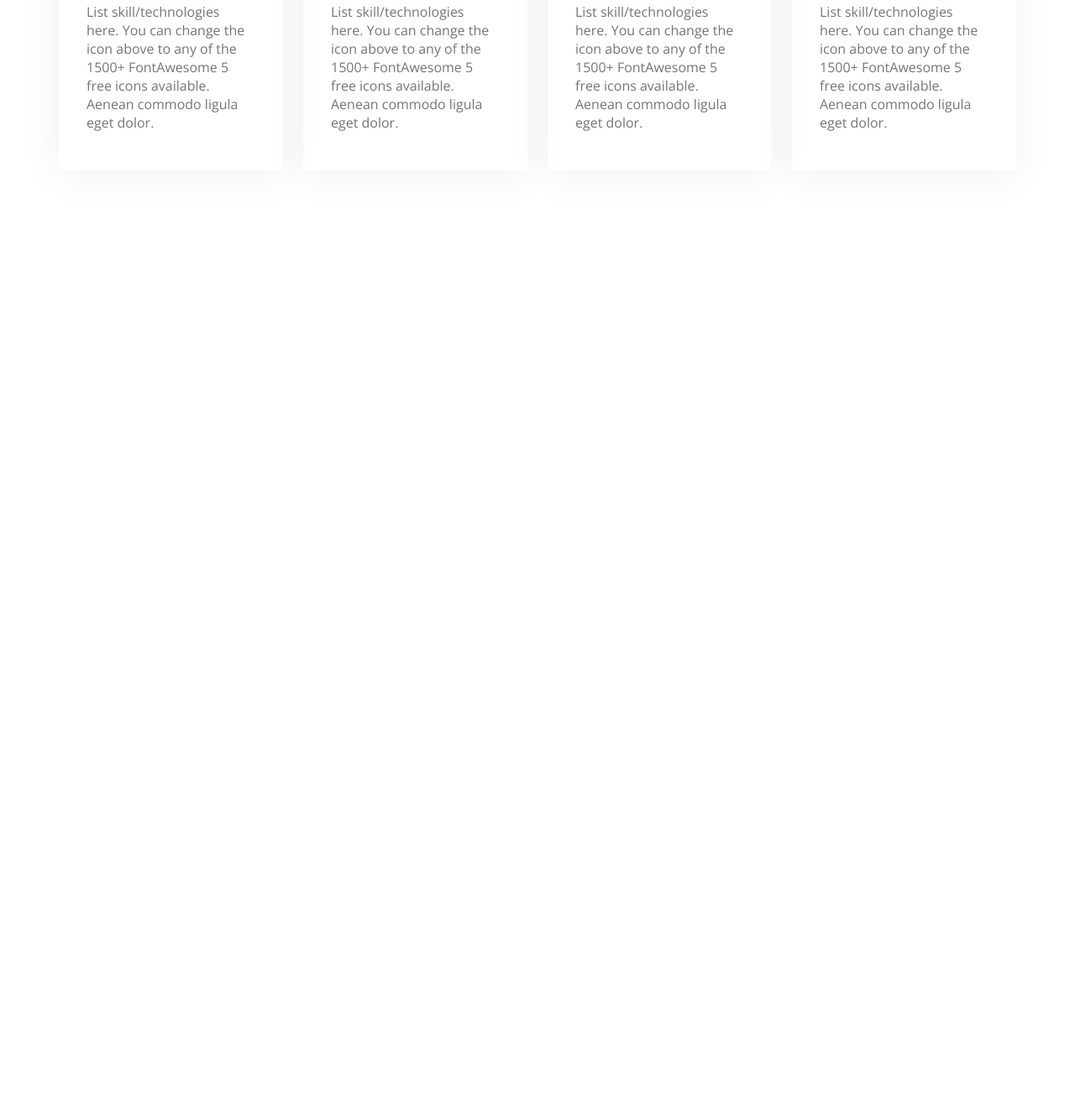
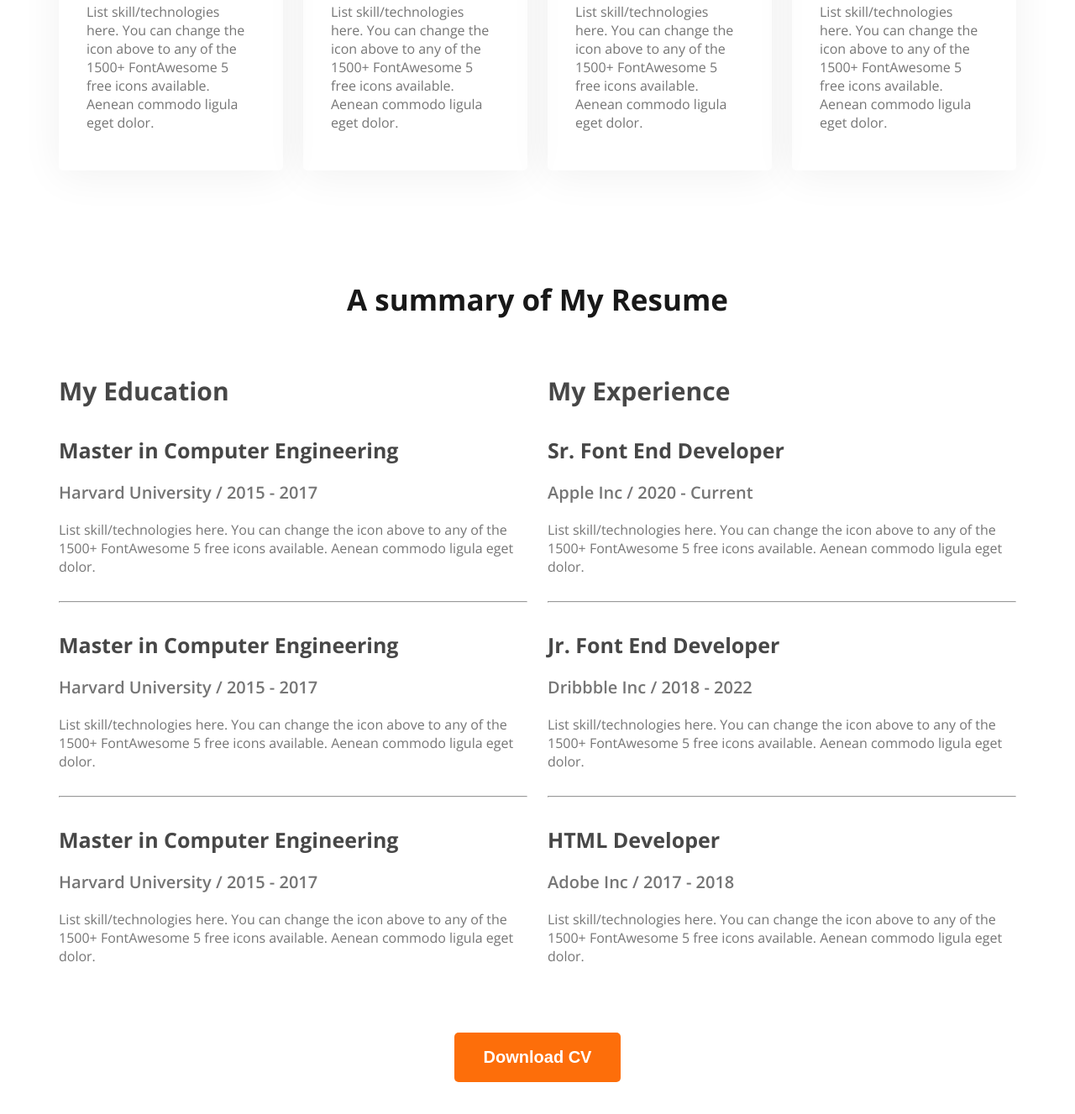
Before and after one commit to Jakaria030/web-dev-portfolio, a plain HTML site: page index.html in a window 1280 px wide. Shown: the part 2016-3343 px from the top of the page at 84% size. Before the commit the page ends 2349 px from the top, so only its background shows below. Drawn offline with nearby package versions, Linux system fonts and the light colour scheme.

Commit message:
resume section almost complete

```diff
--- a/index.html
+++ b/index.html
@@ -60,8 +60,8 @@
             </div>
         </section>
         <!-- What I do section start -->
-         <section class="skills">
-            <h3 class="section-title text-center">What I do</h3>
+        <section class="skills">
+            <h3 class="section-title">What I do</h3>
             <p class="section-description text-center">I have more than 10 years experience building software for clients all over the world. Below is a quick overview of my main technical skill sets and technologies i use. Want to find out more about my experience? Check out my online resume and project portfolio.</p>
 
             <div class="skills-container">
@@ -86,7 +86,59 @@
                     <p class="skill-description dark-3">List skill/technologies here. You can change the icon above to any of the 1500+ FontAwesome 5 free icons available. Aenean commodo ligula eget dolor.</p>
                 </div>
             </div>
-         </section>
+        </section>
+        <!-- Resume section -->
+        <section class="resume">
+            <h3 class="section-title">A summary of My Resume</h3>
+            <div class="resume-container">
+                <div class="resume-column">
+                    <h3 class="resume-column-title">My Education</h3>
+                    <div class="experienc">
+                        <h4 class="experience-title">Master in Computer Engineering</h4>
+                        <h5 class="experience-sub-title">Harvard University / 2015 - 2017</h5>
+                        <div class="experience-description">List skill/technologies here. You can change the icon above
+                            to any of the 1500+ FontAwesome 5 free icons available. Aenean commodo ligula eget dolor.</div>
+                    </div>
+                    <hr>
+                    <div class="experienc">
+                        <h4 class="experience-title">Master in Computer Engineering</h4>
+                        <h5 class="experience-sub-title">Harvard University / 2015 - 2017</h5>
+                        <div class="experience-description">List skill/technologies here. You can change the icon above
+                            to any of the 1500+ FontAwesome 5 free icons available. Aenean commodo ligula eget dolor.</div>
+                    </div>
+                    <hr>
+                    <div class="experienc">
+                        <h4 class="experience-title">Master in Computer Engineering</h4>
+                        <h5 class="experience-sub-title">Harvard University / 2015 - 2017</h5>
+                        <div class="experience-description">List skill/technologies here. You can change the icon above
+                            to any of the 1500+ FontAwesome 5 free icons available. Aenean commodo ligula eget dolor.</div>
+                    </div>
+                </div>
+                <div class="resume-column">
+                    <h3 class="resume-column-title">My Experience</h3>
+                    <div class="experienc">
+                        <h4 class="experience-title">Sr. Font End Developer</h4>
+                        <h5 class="experience-sub-title">Apple Inc / 2020 - Current</h5>
+                        <div class="experience-description">List skill/technologies here. You can change the icon above to any of the 1500+ FontAwesome 5 free icons available. Aenean commodo ligula eget dolor.</div>
+                    </div>
+                    <hr>
+                    <div class="experienc">
+                        <h4 class="experience-title">Jr. Font End Developer</h4>
+                        <h5 class="experience-sub-title">Dribbble Inc / 2018 - 2022</h5>
+                        <div class="experience-description">List skill/technologies here. You can change the icon above to any of the 1500+ FontAwesome 5 free icons available. Aenean commodo ligula eget dolor.</div>
+                    </div>
+                    <hr>
+                    <div class="experienc">
+                        <h4 class="experience-title">HTML Developer</h4>
+                        <h5 class="experience-sub-title">Adobe Inc / 2017 - 2018</h5>
+                        <div class="experience-description">List skill/technologies here. You can change the icon above to any of the 1500+ FontAwesome 5 free icons available. Aenean commodo ligula eget dolor.</div>
+                    </div>
+                </div>
+            </div>
+            <div class="cv-download-btn text-center">
+                <button class="btn-primary">Download CV</button>
+            </div>
+        </section>
     </main>
 
 
--- a/styles/style.css
+++ b/styles/style.css
@@ -37,10 +37,12 @@
     font-size: 35px;
     font-weight: 700;
     color: #181818;
+    text-align: center;
 }
 .section-description{
     font-size: 18px;
     color: #757575;
+    text-align: center;
 }
 .text-center{
     text-align: center;
@@ -142,3 +144,34 @@ main section{
 .skill-description{
     font-size: 16px;
 }
+
+/* Resume styles */
+.resume-container{
+    display: flex;
+    gap: 24px;
+}
+.resume-column-title{
+    font-size: 30px;
+    font-weight: 700;
+    color: #474747;
+    margin-bottom: 30px;
+}
+.experience-title{
+    font-size: 25px;
+    font-weight: 700;
+    color: #474747;
+    margin-bottom: 10px;
+}
+.experience-sub-title{
+    font-size: 20px;
+    font-weight: 600;
+    color: #757575;
+    line-height: 0;
+}
+.experience-description{
+    color: #757575;
+    margin-bottom: 30px;
+}
+.cv-download-btn{
+    margin-top: 50px;
+}
```
